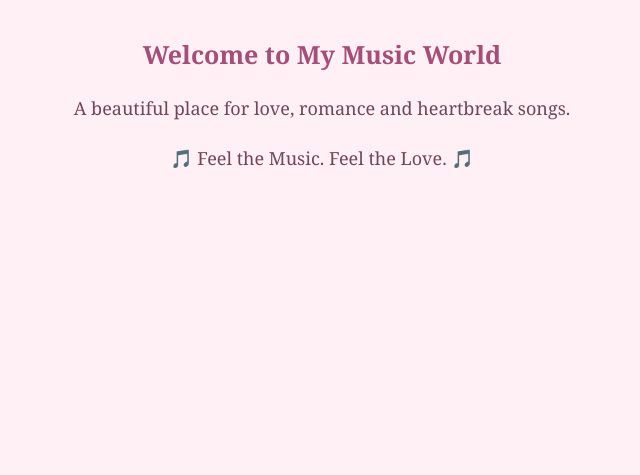
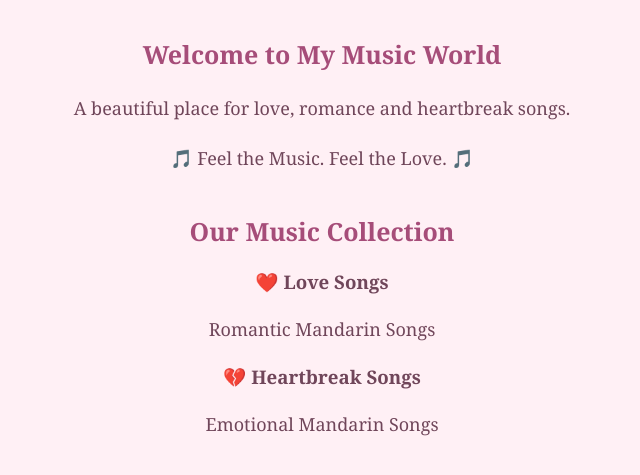
Before and after one commit to icjy920517-spec/my-music-website, a plain HTML site: page index.html in a window 1280 px wide. Shown: the part 189-664 px from the top of the page, without its empty margins (318-958 px from the left). Drawn offline with Linux system fonts and the light colour scheme.

Commit message:
Add love and heartbreak song categories

```diff
--- a/index.html
+++ b/index.html
@@ -20,7 +20,21 @@
   </p>
 
   <p>🎵 Feel the Music. Feel the Love. 🎵</p>
+<h2>Our Music Collection</h2>
 
+<div class="music-category">
+
+  <div class="category">
+    <h3>❤️ Love Songs</h3>
+    <p>Romantic Mandarin Songs</p>
+  </div>
+
+  <div class="category">
+    <h3>💔 Heartbreak Songs</h3>
+    <p>Emotional Mandarin Songs</p>
+  </div>
+
+</div>
 </body>
   </body>
 </html>
```
